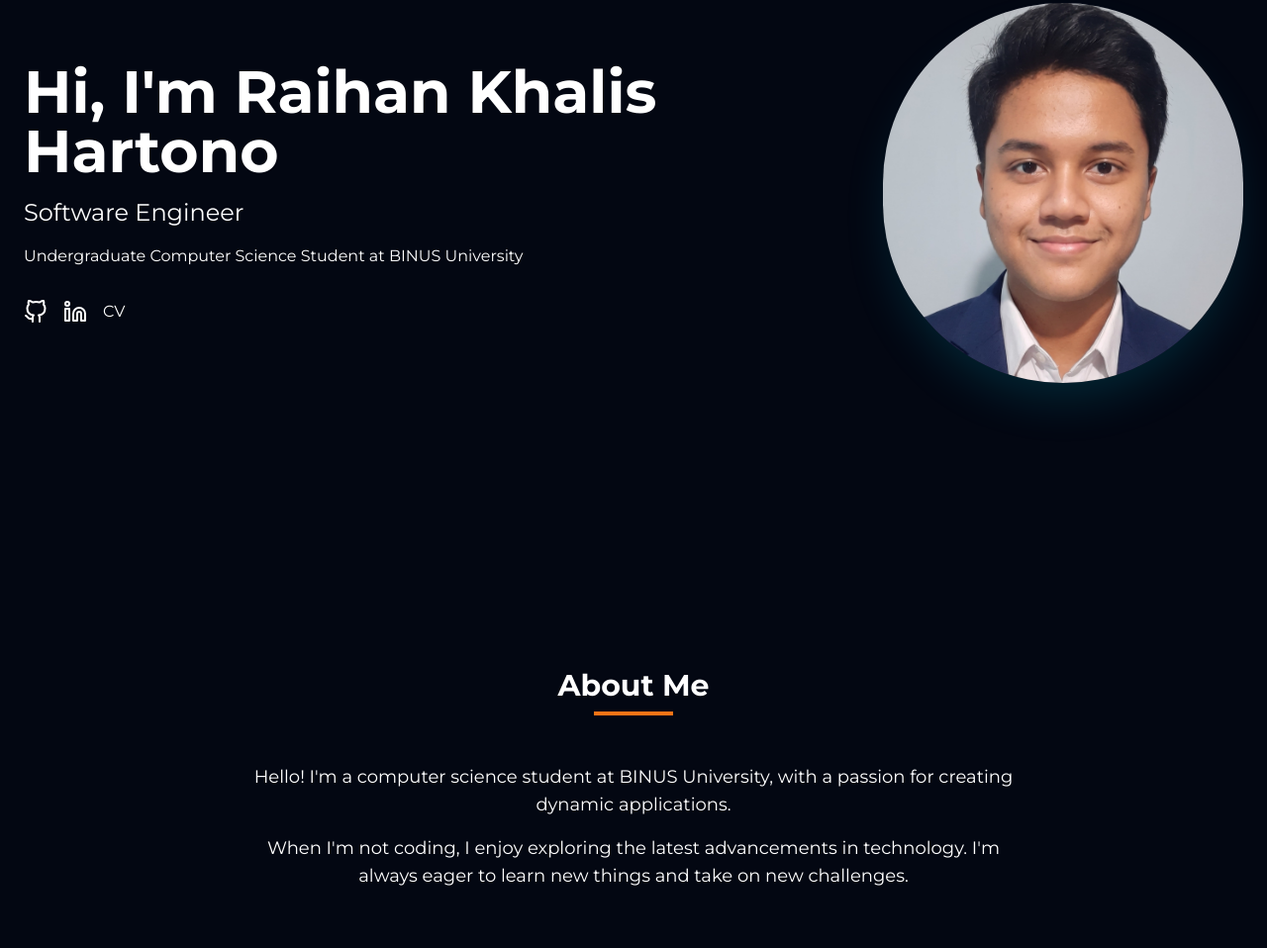
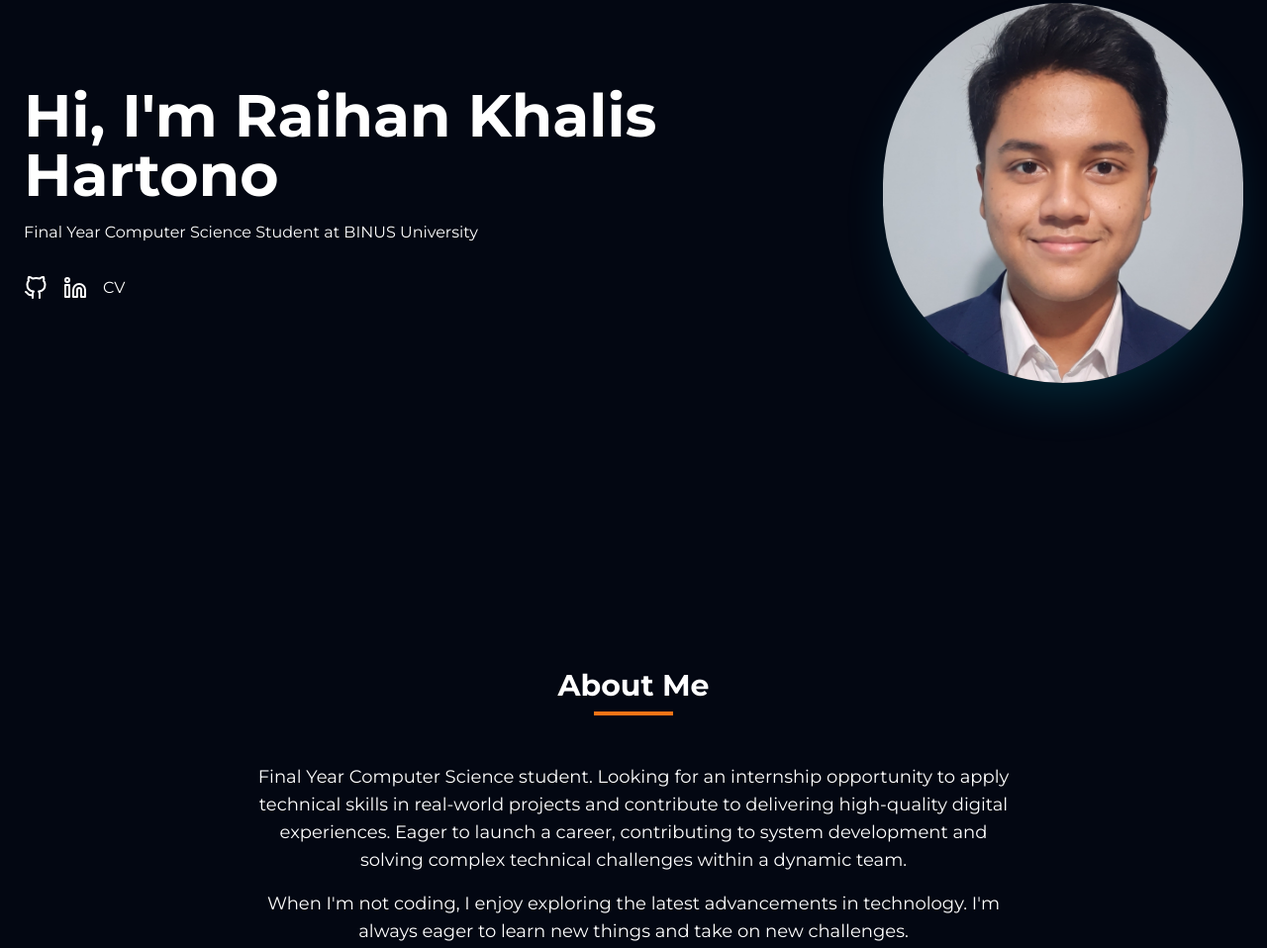
Before and after one commit to Raihan-Khalis/Raihan-Khalis.github.io, a plain HTML site: page index.html in a window 1280 px wide. Shown: the part 301-1259 px from the top of the page at 99% size. Drawn offline with nearby package versions, Linux system fonts and the light colour scheme.

Commit message:
Revise portfolio details and project descriptions
Updated personal information and project descriptions in the portfolio.

```diff
--- a/index.html
+++ b/index.html
@@ -52,9 +52,9 @@
         <section id="home" class="min-h-screen flex flex-col md:flex-row items-center justify-center md:justify-between py-12 fade-in">
             <div class="text-center md:text-left mb-12 md:mb-0">
                 <h1 class="text-4xl md:text-6xl font-bold">Hi, I'm Raihan Khalis Hartono</h1>
-                <p class="mt-4 text-xl md:text-2xl">Software Engineer</p>
+                <p class="mt-4 text-xl md:text-2xl"></p>
                 <p class="mt-4 max-w-xl">
-                    Undergraduate Computer Science Student at BINUS University
+                    Final Year Computer Science Student at BINUS University
                 </p>
                  <div class="mt-8 flex justify-center md:justify-start space-x-4">
                     <a href="https://github.com/Raihan-Khalis" class="text-white hover:text-zinc-400 transition-colors" title="GitHub">
@@ -80,7 +80,9 @@
             <div class="w-20 h-1 bg-orange-500 mx-auto mb-12"></div>
             <div class="max-w-3xl mx-auto text-center">
                 <p class="text-lg mb-4 text-white">
-                    Hello! I'm a computer science student at BINUS University, with a passion for creating dynamic applications.
+                    Final Year Computer Science student. Looking for an internship opportunity to apply technical skills in real-world
+projects and contribute to delivering high-quality digital experiences. Eager to launch a career, contributing to
+system development and solving complex technical challenges within a dynamic team.
                 </p>
 
                 <p class="text-lg text-white">
@@ -203,7 +205,6 @@
                 <p>Contacts</p>
                 <p>Whatsapp : +62-877-5953-9595</p>
                 <p>mail     : raihan.hartono001@binus.ac.id</p>
-                <p>LINE     : kunggen </p>
 
                 <div class="mt-12">
                     <p class="mb-4">Or find me on this platform:</p>
```
